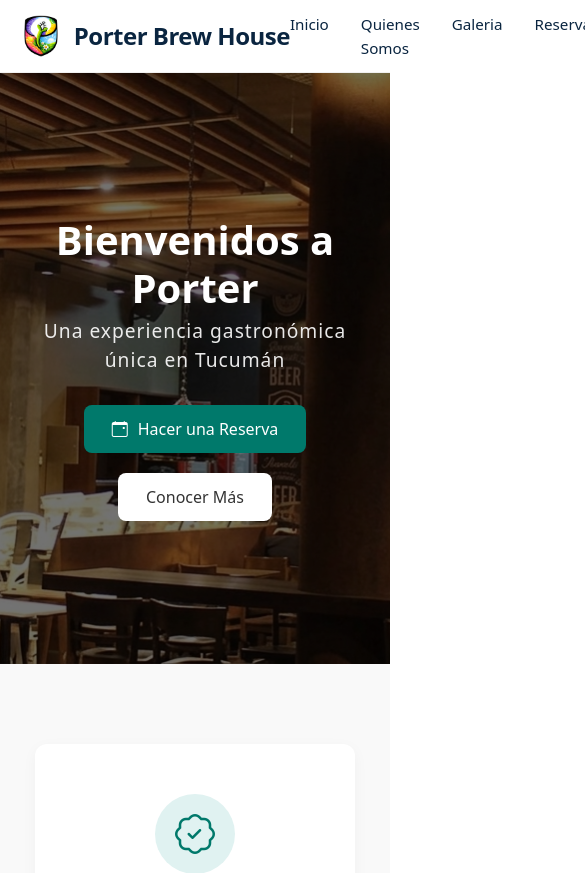
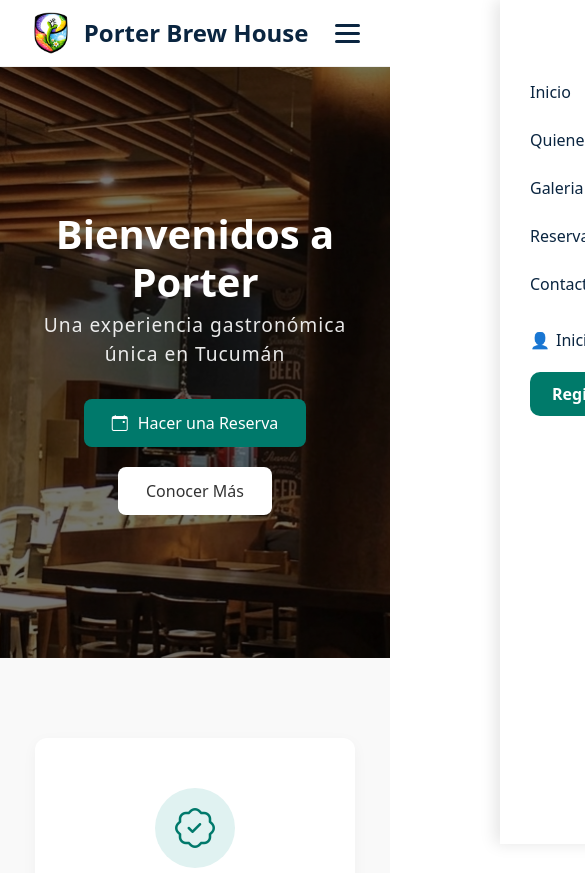
Before and after one commit to tefiokk18/Porter-Restaurant-FRONTEND, a React (Vite) app: page / in a window 390 px wide. Shown: the top 873 px of the page, 585 px wide, since content can reach past the window. Built offline with nearby package versions, Linux system fonts and the light colour scheme.

Commit message:
añadi la logica hamburguesa para mobiles y corregi el superpuesto del boton inicio de seccion con el registro

```diff
--- a/src/components/Navbar/navbar.css
+++ b/src/components/Navbar/navbar.css
@@ -1,9 +1,10 @@
+/* 1. VARIABLES Y BASE */
 :root {
   --primary-teal: #007a6a;
   --dark-blue: #0a2540;
   --text-gray: #4f5b66;
   --transition: 0.3s ease;
-  --danger-red: #dc3545; /* Para el botón salir */
+  --danger-red: #dc3545;
 }
 
 .navbar {
@@ -24,9 +25,10 @@
   display: flex;
   justify-content: space-between;
   align-items: center;
-  padding: 0 10px;
+  padding: 0 20px;
 }
 
+/* 2. BRAND / LOGO */
 .nav-brand {
   display: flex;
   align-items: center;
@@ -44,19 +46,41 @@
   color: var(--dark-blue);
   font-weight: 700;
   margin: 0;
-  letter-spacing: -0.5px;
 }
 
+/* 3. ICONO HAMBURGUESA (Invisible en Desktop) */
+.menu-icon {
+  display: none; /* Se activa en el @media abajo */
+  flex-direction: column;
+  gap: 5px;
+  cursor: pointer;
+  z-index: 1100;
+}
+
+.menu-icon span {
+  width: 25px;
+  height: 3px;
+  background-color: var(--dark-blue);
+  transition: all 0.3s ease;
+  border-radius: 2px;
+}
+
+/* Animación a X */
+.menu-icon.open span:nth-child(1) { transform: rotate(45deg) translate(5px, 6px); }
+.menu-icon.open span:nth-child(2) { opacity: 0; }
+.menu-icon.open span:nth-child(3) { transform: rotate(-45deg) translate(5px, -6px); }
+
+/* 4. CONTENIDO DEL NAV (LINKS Y ACCIONES) */
 .nav-content {
   display: flex;
   align-items: center;
-  gap: 3rem;
+  gap: 2rem;
 }
 
 .nav-links {
   display: flex;
   list-style: none;
-  gap: 2rem;
+  gap: 1.5rem;
   margin: 0;
   padding: 0;
 }
@@ -65,99 +89,41 @@
   text-decoration: none;
   color: var(--dark-blue);
   font-weight: 500;
-  font-size: 0.95rem;
   transition: var(--transition);
 }
 
-.nav-links a:hover {
-  color: var(--primary-teal);
-}
+.nav-links a:hover { color: var(--primary-teal); }
 
+/* 5. BOTONES LOGIN / REGISTRO / LOGOUT */
 .nav-actions {
   display: flex;
   align-items: center;
   gap: 1.5rem;
 }
 
-/* --- ESTILOS PARA USUARIO LOGUEADO --- */
-
-.user-logged-actions {
+.auth-buttons {
   display: flex;
   align-items: center;
-  gap: 1.2rem;
+  gap: 20px;
 }
 
-.nav-link-logged {
-  text-decoration: none;
+.btn-login {
+  text-decoration: none !important;
   color: var(--dark-blue);
-  font-weight: 500;
-  font-size: 0.9rem;
   display: flex;
   align-items: center;
   gap: 6px;
-  transition: var(--transition);
-}
-
-.nav-link-logged:hover {
-  color: var(--primary-teal);
-}
-
-.user-welcome {
-  font-size: 0.9rem;
-  color: var(--text-gray);
-  border-left: 1px solid #e0e0e0;
-  padding-left: 1.2rem;
-}
-
-.btn-logout {
-  background: none;
-  border: 1px solid #e0e0e0;
-  color: var(--text-gray);
-  padding: 6px 12px;
-  border-radius: 8px;
-  font-weight: 500;
-  font-size: 0.85rem;
-  cursor: pointer;
-  display: flex;
-  align-items: center;
-  gap: 6px;
-  transition: var(--transition);
-}
-
-.btn-logout:hover {
-  border-color: var(--danger-red);
-  color: var(--danger-red);
-  background-color: rgba(220, 53, 69, 0.05);
-}
-
-/* --- BOTONES ORIGINALES --- */
-
-.vertical-line {
-  width: 1px;
-  height: 28px;
-  background-color: #e0e0e0;
-  margin: 0 5px;
-}
-
-.btn-login {
-  text-decoration: none;
-  color: var(--dark-blue);
-  font-weight: 500;
-  display: flex;
-  align-items: center;
-  gap: 8px;
-  font-size: 0.95rem;
-  transition: var(--transition);
+  white-space: nowrap;
 }
 
 .btn-register {
   background-color: var(--primary-teal);
-  color: white;
-  padding: 10px 24px;
-  border-radius: 12px;
+  color: white !important;
+  padding: 10px 22px;
+  border-radius: 10px;
   font-weight: 600;
-  font-size: 0.95rem;
-  text-decoration: none;
+  text-decoration: none !important;
+  white-space: nowrap;
   transition: var(--transition);
 }
 
@@ -166,50 +132,59 @@
   transform: translateY(-1px);
 }
 
+.btn-logout {
+  background: none;
+  border: 1px solid #e0e0e0;
+  padding: 6px 12px;
+  border-radius: 8px;
+  cursor: pointer;
+  display: flex;
+  align-items: center;
+  gap: 6px;
+}
 
+.btn-logout:hover {
+  color: var(--danger-red);
+  border-color: var(--danger-red);
+}
+
+/* 6. RESPONSIVE (MÓVIL) */
 @media (max-width: 992px) {
-  .user-logged-actions {
-    flex-direction: column;
-    align-items: flex-start;
-    width: 100%;
+  .menu-icon {
+    display: flex;
   }
 
-  .user-welcome {
-    border-left: none;
-    padding-left: 0;
-    padding-top: 10px;
-    border-top: 1px solid #eee;
-    width: 100%;
+  .nav-content {
+    position: fixed;
+    top: 0;
+    right: -100%; /* Empieza fuera de pantalla */
+    width: 280px; /* Ancho del menú lateral */
+    height: 100vh;
+    background-color: white;
+    flex-direction: column;
+    padding: 80px 30px;
+    transition: 0.4s ease-in-out;
+    box-shadow: -5px 0 15px rgba(0,0,0,0.1);
+    align-items: flex-start;
+    z-index: 1050;
   }
 
-  .btn-logout {
+  .nav-content.is-active {
+    right: 0; /* Entra desde la derecha */
+  }
+
+  .nav-links, .nav-actions, .auth-buttons, .user-logged-actions {
+    flex-direction: column;
+    width: 100%;
+    align-items: flex-start;
+  }
+
+  .btn-register, .btn-logout {
     width: 100%;
     justify-content: center;
   }
+
+  .vertical-line {
+    display: none;
+  }
 }
-
-.nav-admin-simple {
-  display: flex;
-  align-items: center;
-  gap: 6px;
-  text-decoration: none !important;
-  padding: 5px 10px;
-}
-
-.gear-icon-simple {
-  color: #a0a0a0;
-  font-size: 1.2rem;
-  display: flex;
-  align-items: center;
-}
-
-.admin-text-simple {
-  color: #002d5a;
-  font-weight: 800;
-  font-size: 1rem;
-  font-family: 'Segoe UI', Tahoma, Geneva, Verdana, sans-serif;
-}
-
-.nav-admin-simple:hover .admin-text-simple {
-  color: #004a94;
-}
--- a/src/components/Navbar/navbar.jsx
+++ b/src/components/Navbar/navbar.jsx
@@ -64,6 +64,7 @@ const Navbar = () => {
               </div>
             ) : (
               <div className="auth-buttons">
+                <div className="auth-buttons">
                   <Link to="/login" className="btn-login" style={{ textDecoration: 'none' }}>
                     <span className="icon-user">👤</span> Iniciar Sesión
                   </Link>
@@ -71,6 +72,7 @@ const Navbar = () => {
                   <Link to="/registro" className="btn-register" style={{ textDecoration: 'none' }}>
                     Registrarse
                   </Link>
+                </div>
               </div>
             )}
           </div>
```
Lines whose indentation alone changed are shown as unchanged.
